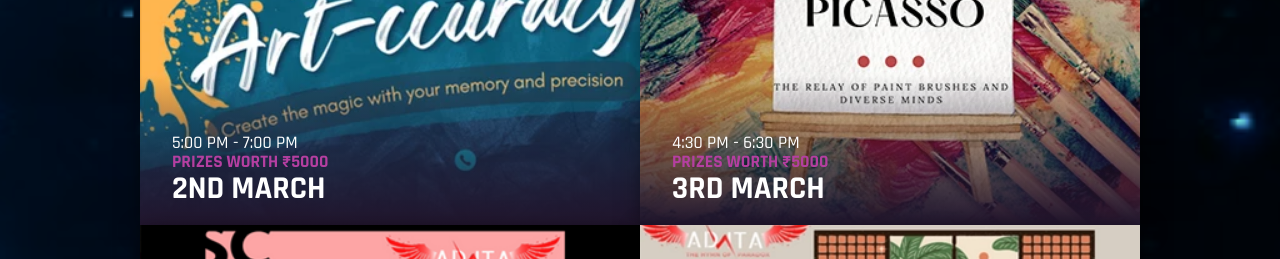
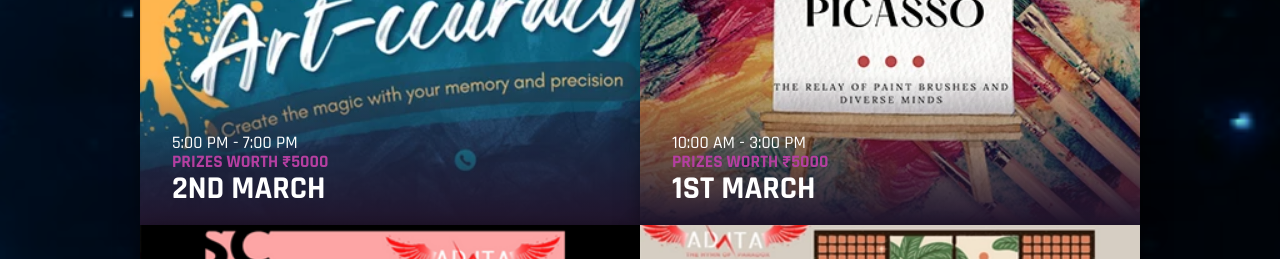
Before and after one commit to swoyam2609/ADVAITA-24-Website, a React (Create React App) app: page /events in a window 1280 px wide. Shown: the part 6440-6699 px from the top of the page. Built offline with nearby package versions, Linux system fonts and the light colour scheme.

Commit message:
Update eventsData.js

```diff
--- a/src/routes/eventsData.js
+++ b/src/routes/eventsData.js
@@ -218,9 +218,9 @@
                 linkText: "Register",
             },
             {
-                date: "3RD MARCH",
-                time: "4:30 PM - 6:30 PM",
-                description: "We don't make mistakes, we have happy accidents. ~Bob Ross Do you love the process of making art and get engrossed in the realm of paintings? Making art is no less than magic. It is one of those creations that allows for interpretation of any kind. We have all of that in stock for you to showcase your talent but with a TWIST. ADVAITA presents \"PICASSO\", a relay race in which you and your teammates will make use of the paint brushes to add paint strokes one by one to make a meaningful work of art. Join us in this battle of creativity and show off your artistic prowess to the world.",
+                date: "1ST MARCH",
+                time: "10:00 AM - 3:00 PM",
+                description: "Embark on an artistic adventure like never before with ACE-HUNT! Grab your friends, form a dynamic team of 3-4, and immerse yourselves in a quest filled with mysteries,  puzzles, and the thrill of discovery. Decode clues, navigate twists, and unlock surprises that await your artistic prowess. It's not just an event; it's an exhilarating journey into the heart of creativity!",
                 image: "/event-images/picasso.webp",
                 link: "https://docs.google.com/forms/d/e/1FAIpQLSdj4Cs6PSd37XOvcRCz0vkVVofj7xc82pPQYyapAT_ivWD8dw/viewform",
                 linkText: "Register",
```
